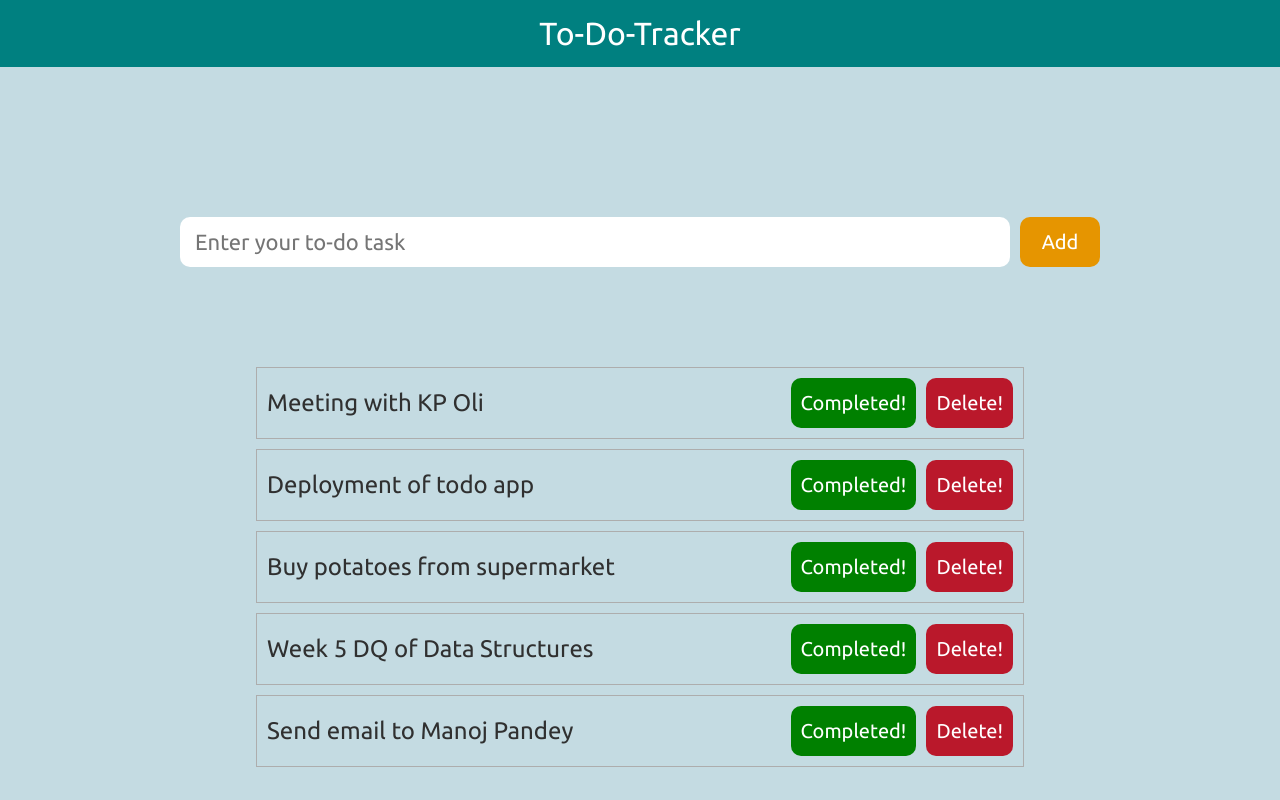
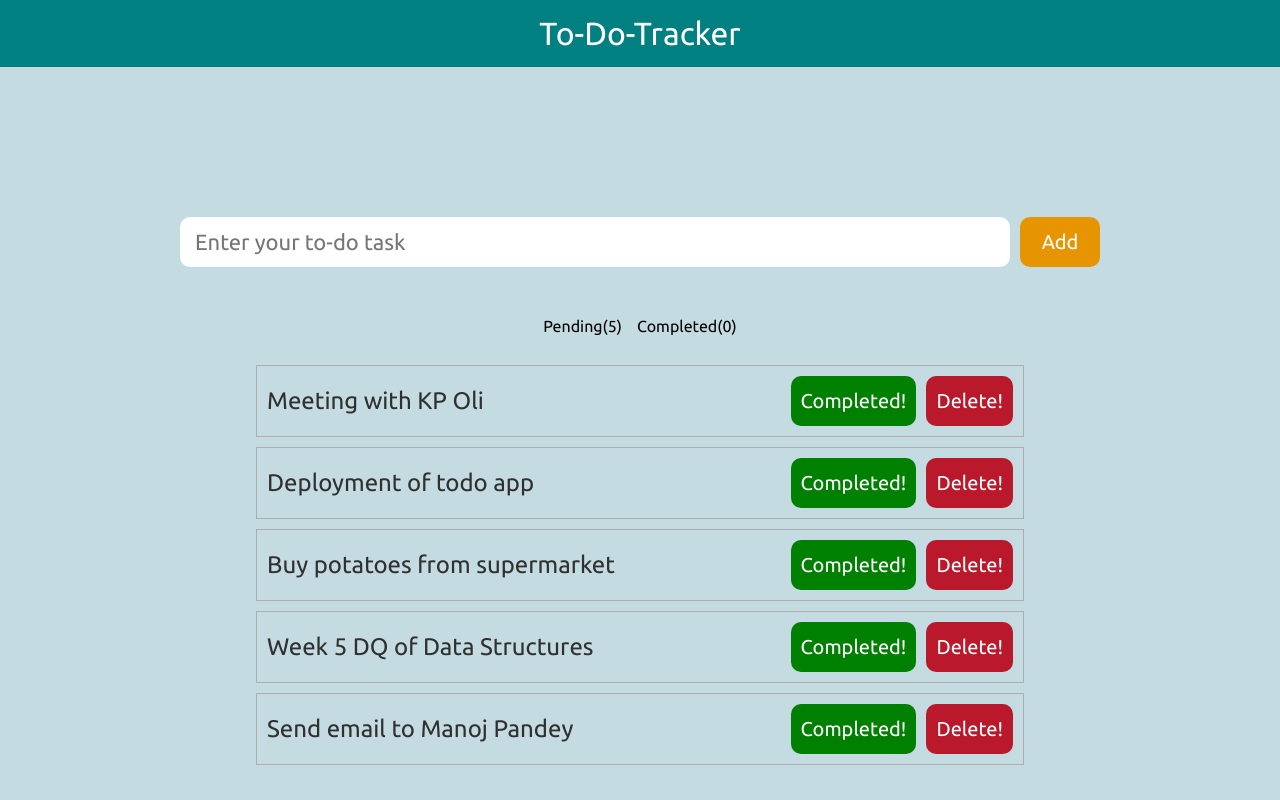
Before and after one commit to Shuffle10/ToDoList, a React (Vite) app: page / in a window 1280 px wide. Built offline with nearby package versions, Linux system fonts and the light colour scheme.

Commit message:
Added logic to mark complete and delete  a task

```diff
--- a/index.html
+++ b/index.html
@@ -2,9 +2,8 @@
 <html lang="en">
   <head>
     <meta charset="UTF-8" />
-    <link rel="icon" type="image/svg+xml" href="/vite.svg" />
     <meta name="viewport" content="width=device-width, initial-scale=1.0" />
-    <title>Vite + React</title>
+    <title>ToDoTracker</title>
   </head>
   <body>
     <div id="root"></div>
--- a/src/App.jsx
+++ b/src/App.jsx
@@ -7,24 +7,29 @@ function App() {
 
   const [toDos, setToDos] = useState(
     [
-      {title:"Meeting with KP Oli", isCompleted:false},
-      {title:"Deployment of todo app", isCompleted:true},
-      {title:"Buy potatoes from supermarket", isCompleted:true},
-      {title:"Week 5 DQ of Data Structures", isCompleted:false},
-      {title:"Send email to Manoj Pandey", isCompleted:true},
+      {title:"Meeting with KP Oli",  taskNo:1},
+      {title:"Deployment of todo app", taskNo:2},
+      {title:"Buy potatoes from supermarket", taskNo:3},
+      {title:"Week 5 DQ of Data Structures", taskNo:4},
+      {title:"Send email to Manoj Pandey", taskNo:5},
     ]
   )
+
+  const [completed, setCompleted] = useState([])
 
   const handleAdd = ()=>{
     console.log("Added")
   }
 
-  const handleCompleted = ()=>{
-    console.log("Completed")
+  const handleCompleted = (id)=>{
+    let completedTask = toDos.filter((item)=>item.taskNo==id)
+    setCompleted([...completed, completedTask])
+    handleDelete(id);
   }
 
-  const handleDelete = ()=>{
-    console.log("Deleted")
+  const handleDelete = (id)=>{
+    let remainingTask = toDos.filter((item)=>item.taskNo!=id)
+    setToDos(remainingTask)
   }
 
 
@@ -32,7 +37,7 @@ function App() {
     <>
     <Navbar/>
     <Inputbox handleAdd={handleAdd}/>
-    <Tasklist toDos={toDos} handleCompleted={handleCompleted} handleDelete={handleDelete}/>
+    <Tasklist toDos={toDos} completed={completed} handleCompleted={handleCompleted} handleDelete={handleDelete}/>
     </>
   )
 }
--- a/src/components/TaskList.jsx
+++ b/src/components/TaskList.jsx
@@ -1,11 +1,15 @@
-function Tasklist({toDos, handleCompleted, handleDelete}){
+function Tasklist({toDos, completed, handleCompleted, handleDelete}){
  return(
     <div className="task-container">
+    <div className="task-categories">
+        <p>Pending({toDos.length})</p>
+        <p>Completed({completed.length})</p>
+    </div>
     {toDos.map((item)=>(
-        <div className="task-item">
+        <div className="task-item" key={item.taskNo}>
             <p style={{color:'#303030'}}>  {item.title} </p>
             <div className="button-container">
-            <button className="button" style={{backgroundColor:'green'}} onClick={()=> handleCompleted()}> Completed! </button>
+            <button className="button" style={{backgroundColor:'green'}} onClick={()=> handleCompleted(item.taskNo)}> Completed! </button>
             <button className="button" style={{backgroundColor:'#ba182b'}} onClick={()=> handleDelete()}> Delete! </button>
             </div>
         </div>
--- a/src/index.css
+++ b/src/index.css
@@ -20,7 +20,7 @@
     display: flex;
     justify-content: center;
     margin-top: 150px;
-    margin-bottom: 100px;
+    margin-bottom: 50px;
     align-items: center;
     /* gap: 15px; */
 
@@ -68,3 +68,14 @@
     margin: 10px 0px;
     font-size: 24px;
 }
+
+.task-categories{
+    display: flex;
+    justify-content: center;
+    margin-bottom: 30px;
+    gap: 15px;
+}
+
+.task-categories p{
+    cursor: pointer;
+}
```
Also changed, not shown: src/components/TaskCategories.jsx (added).
